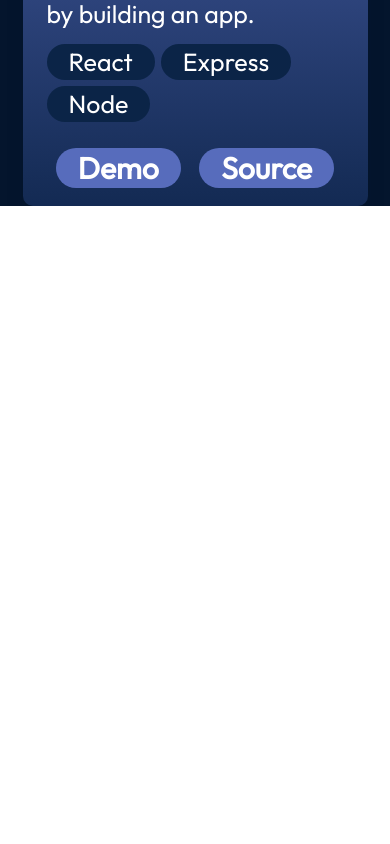
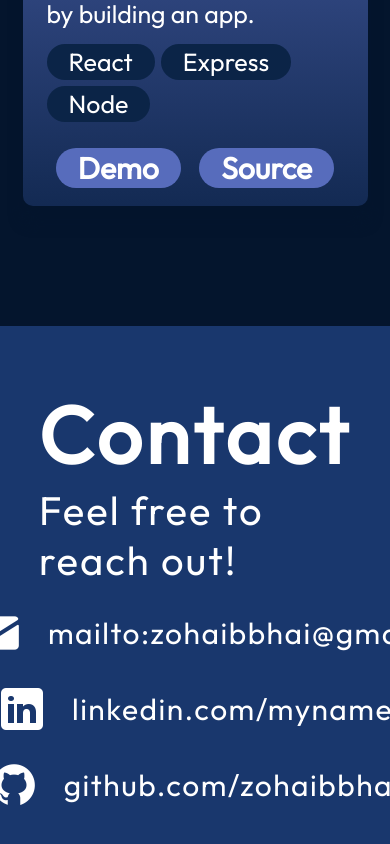
Before and after one commit to MuhammadZeeshanAkram/Doctor-Zohaib-Portfolio, a React (Vite) app in the folder Doctor Portfolio/: page / in a window 390 px wide. Shown: the part 5925-6769 px from the top of the page. Before the commit the page ends 6131 px from the top, so only its background shows below. Built offline with nearby package versions, Linux system fonts and the light colour scheme.

Commit message:
Added Contact section

```diff
--- a/Doctor Portfolio/src/App.jsx
+++ b/Doctor Portfolio/src/App.jsx
@@ -5,6 +5,7 @@
 import { Hero } from './components/Hero/Hero';
 import { Navbar } from './components/Navbar/Navbar';
 import { Projects } from './components/Projects/Projects';
+import { Contact } from './components/Contact/Contact';
 
 function App() {
 
@@ -16,6 +17,7 @@
       <About/>
       <Experience/>
       <Projects/>
+      <Contact/>
     </div>
   )
 }
--- /dev/null
+++ b/Doctor Portfolio/src/components/Contact/Contact.jsx
@@ -0,0 +1,28 @@
+import React from 'react';
+import { getImageUrl } from '../../utils';
+import styles from './Contact.module.css';
+
+export const Contact = () => {
+  return (
+    <footer className={styles.container} id='contact'>
+      <div className={styles.text}>
+        <h2>Contact</h2>
+        <p>Feel free to reach out!</p>
+      </div>
+      <ul className={styles.links}>
+        <li className={styles.link}>
+          <img src={getImageUrl('contact/emailIcon.png')} alt="Email icon" />
+          <a href="mailto:zohaibbhai@gmail">mailto:zohaibbhai@gmail</a>
+        </li>
+        <li className={styles.link}>
+          <img src={getImageUrl('contact/linkedinIcon.png')} alt="Linkedin icon"  />
+          <a href="https://www.linkedin.com/in/zohaibbhai">linkedin.com/myname</a>
+        </li>
+        <li className={styles.link}>
+          <img src={getImageUrl('contact/githubIcon.png')} alt="Github icon"  />
+          <a href="https://github.com/zohaibbhai">github.com/zohaibbhai</a>
+        </li>
+      </ul>
+    </footer>
+  )
+}
--- /dev/null
+++ b/Doctor Portfolio/src/components/Contact/Contact.module.css
@@ -0,0 +1,62 @@
+@import"../../vars.css";
+
+.container{
+    color:var(--color-text);
+    margin-top: 120px;
+    background-color: var(--color-secondary);
+    display: flex;
+    flex-direction: row;
+    justify-content: space-between;
+    width: 100vw;
+    padding: 58px 10%;
+    gap: 10px;
+
+}
+.text h2{
+    font-size: 80px;
+    font-weight: 700;
+    letter-spacing: 4px;
+
+}
+.text p{
+    font-size: 40px;
+    font-weight: 400;
+    letter-spacing: 2px;
+}
+.links{
+    display: flex;
+    flex-direction: column;
+    align-items: flex-start;
+    list-style: none;
+    gap: 26px;
+}
+.link{
+    display: flex;
+    align-items: center;
+    gap: 25px;
+
+}
+.link a{
+    color: var(--color-text);
+    text-decoration: none;
+    font-size: 30px;
+    font-weight: 400;
+    letter-spacing: 1.5px;
+}
+
+
+@media  screen and (max-width: 830px) {
+    .container{
+        flex-direction: column;
+        gap: 23px;
+    }
+    .text{
+        display: flex;
+        flex-direction: column;
+        align-items: center;
+    }
+
+    .links{
+        align-items: center;
+    }
+}
```
